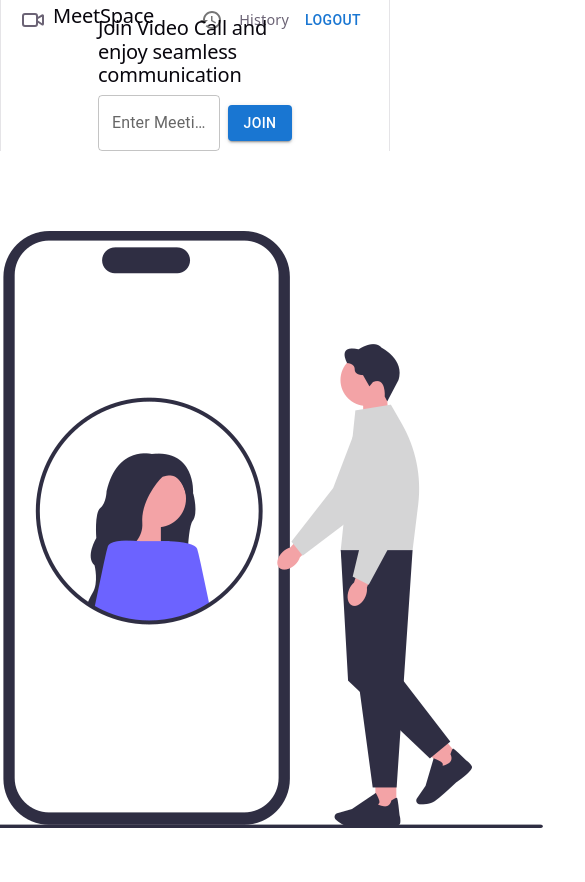
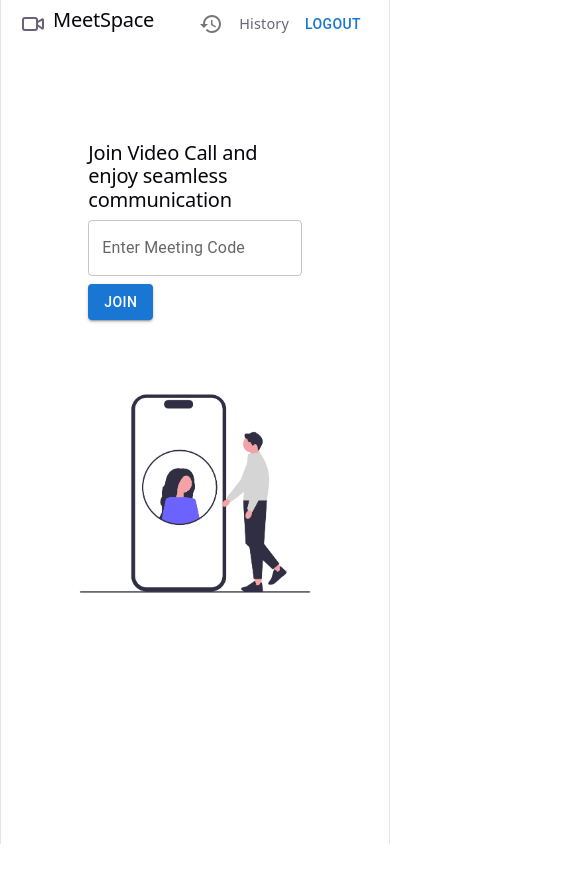
Before and after one commit to Harshit-Webworld1515/MeetSpace, a React (Vite) app in the folder frontend/: page /home in a window 390 px wide. Shown: the top 882 px of the page, 585 px wide, since content can reach past the window. After the commit the page ends 844 px from the top, so only its background shows below. Built offline with nearby package versions, Linux system fonts and the light colour scheme; sample sign-in values are in the browser's storage.

Commit message:
Remaining file to make it responsive

```diff
--- a/frontend/src/App.css
+++ b/frontend/src/App.css
@@ -1,84 +1,74 @@
-.landingPageContainer {
-    width: 100vw;
-    height: 100vh;
-    background: url(../public/background.png) no-repeat;
-    background-size: cover;
-    color: white;
+
+
+.navBar {
+    display: flex;
+    margin-top: 1%;
+    align-items: center;
+    justify-content: space-between;
+    padding-inline: 20px;
+    text-align: center;
 }
 
-.landingPageContainer nav {
-    padding-inline: 1.2rem;
-    padding-block: 1.6rem;
+.meetContainer {
     display: flex;
-    justify-content: space-between;
+    flex-direction: row;
     align-items: center;
+    justify-content: center;
+    height: 90vh;
 }
 
-.landingPageContainer nav h2 {
-    font-size: 1.8rem;
-    font-weight: 500;
+.leftPanel {
+    margin-top: 2vh;
+    width: 55%;
+    height: 20%;
+    display: flex;
+    flex-direction: column;
+    align-items: center;
+    justify-content: center;
 }
 
-.landingPageContainer nav .navlist {
+
+.rightPanel {
+    width: 45%;
+    height: 100%;
     display: flex;
-    gap: 1.6rem;
-    cursor: pointer;
+    align-items: center;
+    justify-content: center;
+    padding-top: 1rem;
+}
+
+.rightPanel>img {
+    width:110%;
+    height:auto;
+    border-radius: 20px;
 
 }
 
-.landingMainContainer {
-    display: flex;
-    justify-content: space-between;
-    padding-inline: 3rem;
-    /* padding-top: 20vh; */
-    height: 70vh;
-    align-items: center;
+@media (max-width: 768px) {
+    .leftPanel>div:nth-child(2) {
+        width: 100%;
+        display: flex;
+        flex-wrap: wrap;
+    }
+
+    .leftPanel {
+        padding-top: 5rem;
+        height: 70%;
+    }
+     .meetContainer {
+        display: flex;
+        flex-direction: column;
+        align-items: center;
+        justify-content: center;
+        height: 60%;
+    }
+     .rightPanel {
+        width: 100%;
+        height: auto;
+        margin-top: 2rem;
+    }
+
+    .rightPanel img {
+        width: 80%;
+    }
 }
-
-.landingMainContainer div:nth-child(2) img {
-    height: 70vh;
-    width: auto;
-}
-
-.landingMainContainer>div:nth-child(1) div[role='button'] {
-    background: #D97500;
-    width: fit-content;
-    padding:1rem;
-    border-radius: 20px;
-    margin-top: 1rem;
-}
-
-.landingMainContainer>div:nth-child(1) div[role='button'] a {
-    text-decoration: none;
-    color: white;
-    font-size: 1.2rem;
-}
-.navBar {
-  display: flex;
-  align-items: center;
-  justify-content: space-between;
-  padding-inline: 20px;
-  text-align: center;
-}
-.meetContainer {
-  display: flex;
-  flex-direction: column;
-  align-items: center;
-  justify-content: center;
-  height: 100vh;
-}
-.leftPanel {
-  width: 50%;
-  height: 100%;
-  display: flex;
-  flex-direction: column;
-  align-items: center;
-  justify-content: center;
-}
-.rightPanel {
-  width: 50%;
-  height: 100%;
-  display: flex;
-  align-items: center;
-  justify-content: center;
-}
--- a/frontend/src/pages/VideoMeet.jsx
+++ b/frontend/src/pages/VideoMeet.jsx
@@ -1,4 +1,4 @@
-import React, { useEffect, useRef, useState } from 'react'
+import { useEffect, useRef, useState } from 'react'
 import { Badge, IconButton, Button, TextField } from '@mui/material';
 import VideocamIcon from '@mui/icons-material/Videocam';
 import VideocamOffIcon from '@mui/icons-material/VideocamOff'
@@ -11,7 +11,6 @@ import { useNavigate } from "react-router-dom";
 
 import StopScreenShareIcon from '@mui/icons-material/StopScreenShare'
 
-import { Await } from 'react-router-dom';
 import io from "socket.io-client";
 import styles from "../styles/videoComponent.module.css";
 
--- a/frontend/src/styles/videoComponent.module.css
+++ b/frontend/src/styles/videoComponent.module.css
@@ -53,3 +53,36 @@ font-size: 2rem;
 .chatmessage{
     margin: 10px 0;
 }
+
+
+.historyBackButton {
+    position:  sticky !important;
+    top: 10px;
+    z-index: 1000;
+
+
+    display: flex;
+    align-items: center;
+    gap: 1rem;
+
+    padding: 10px 18px;
+    margin: 10px;
+
+    background-color: #fff9fe !important;
+    color: #5597f3 !important;
+
+    border: 1px solid #e5e7eb;
+    /* border-radius: 12px; */
+
+    box-shadow: 0 4px 12px rgba(242, 96, 96, 0.08);
+    cursor: pointer;
+    width: fit-content;
+    height:max-content;
+
+    transition: all 0.2s ease;
+}
+
+.historyBackButton:hover {
+    background-color: #f3f4f6 !important;
+    box-shadow: 0 6px 16px rgba(0, 0, 0, 0.12);
+}
```
